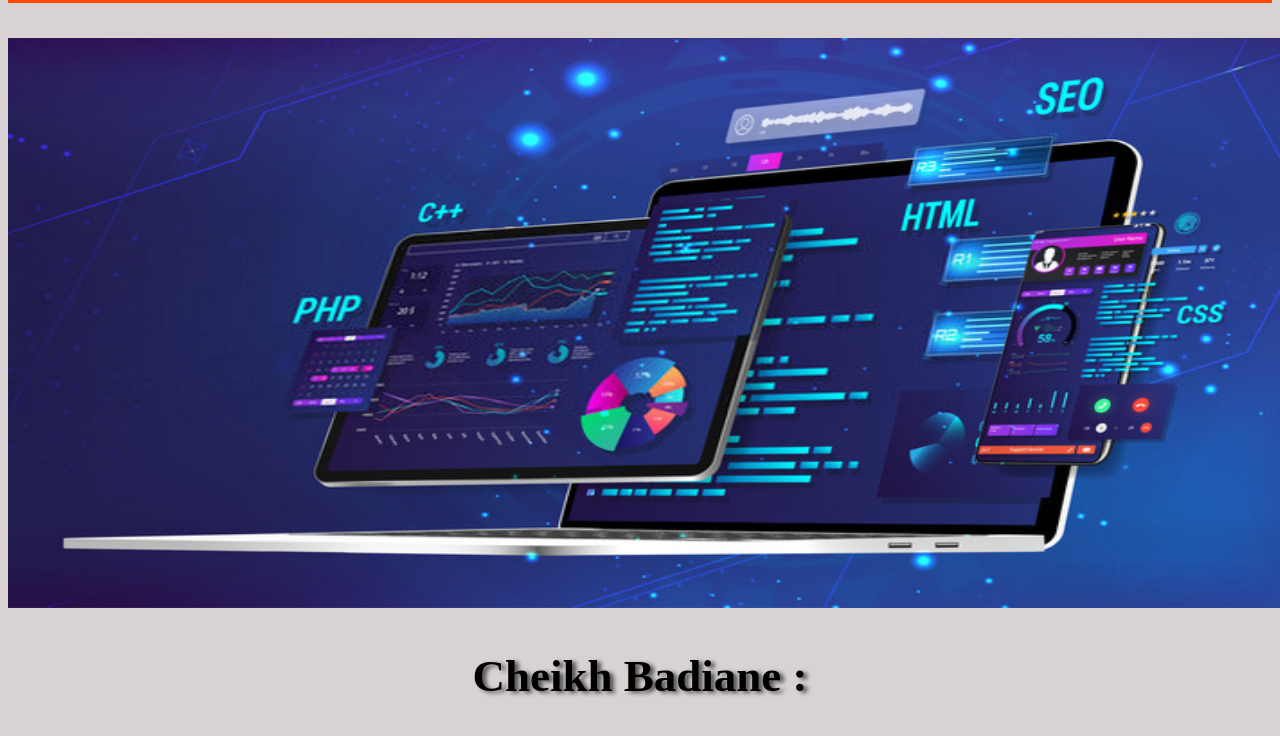
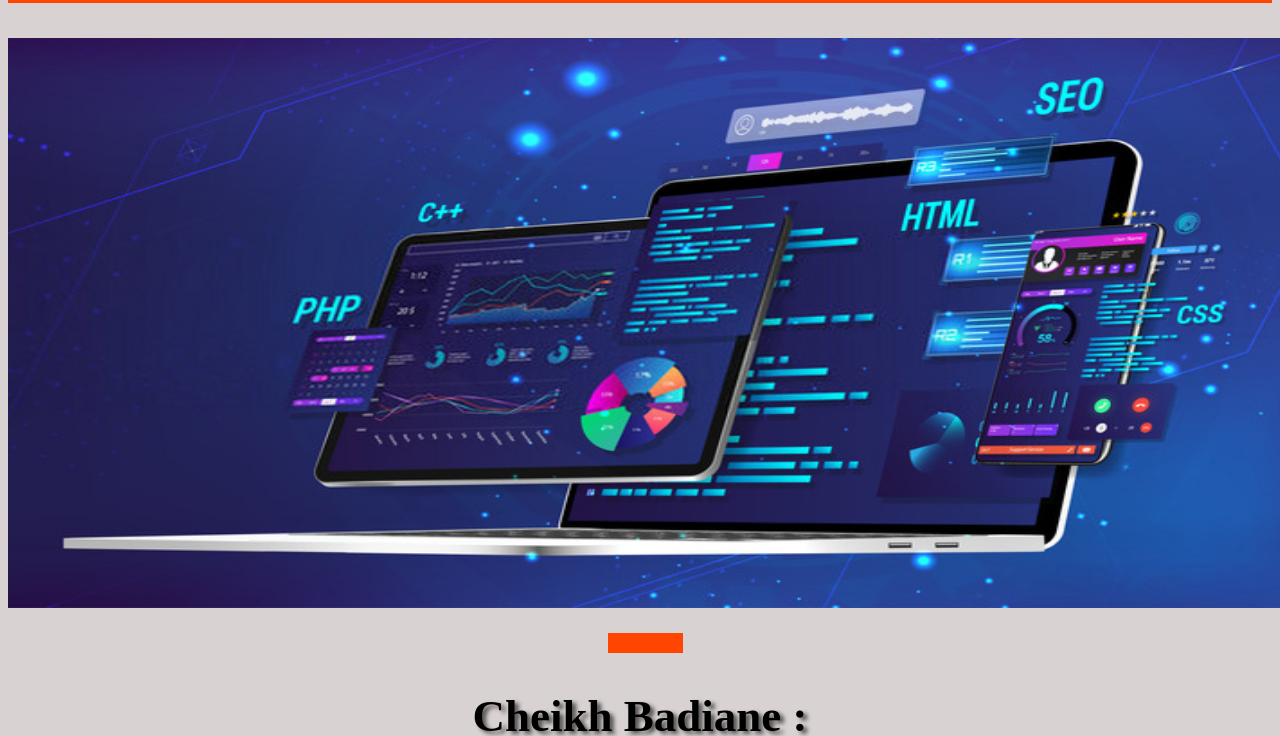
Before and after one commit to Cheikhbadiane/Portfolio, a plain HTML site: page index.html in a window 1280 px wide. Shown: the part 75-811 px from the top of the page. Drawn offline with Linux system fonts and the light colour scheme.

Commit message:
ajout trait

```diff
--- a/index.html
+++ b/index.html
@@ -33,6 +33,7 @@
                     <img src="developpement-web-featured.jpg"  class="bgimg" alt="" srcset="">
                 </p>
                     <div class="texte">
+                        <p class="trait"></p>
                         <h2 class="titre">
                             Cheikh Badiane :
                         </h2>
--- a/style.css
+++ b/style.css
@@ -57,7 +57,7 @@ strong{
 }
 .titre{
     color: black;
-    text-shadow: 4px 2px 4px rgb(83, 80, 80);
+    text-shadow: 4px 3px 4px rgb(83, 80, 80);
     font-size: 45px;
 }
 .texte{
```
